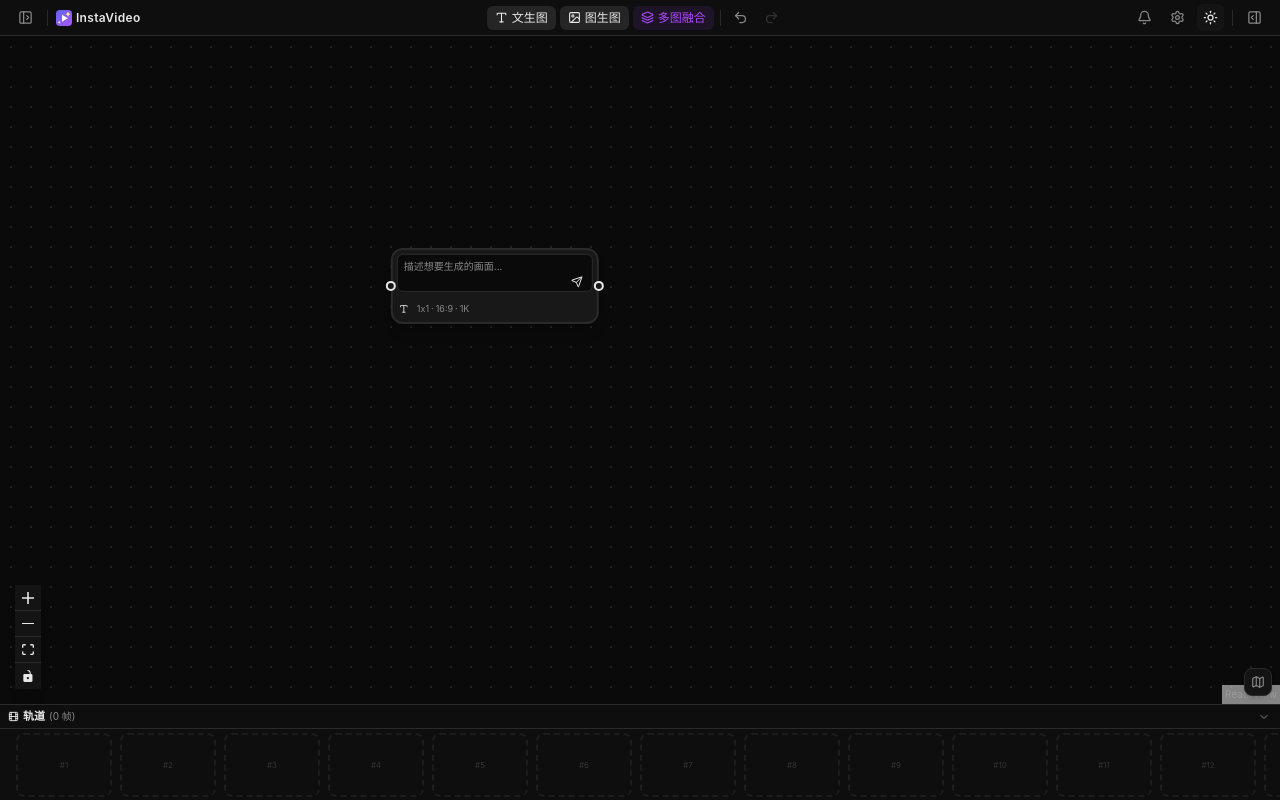
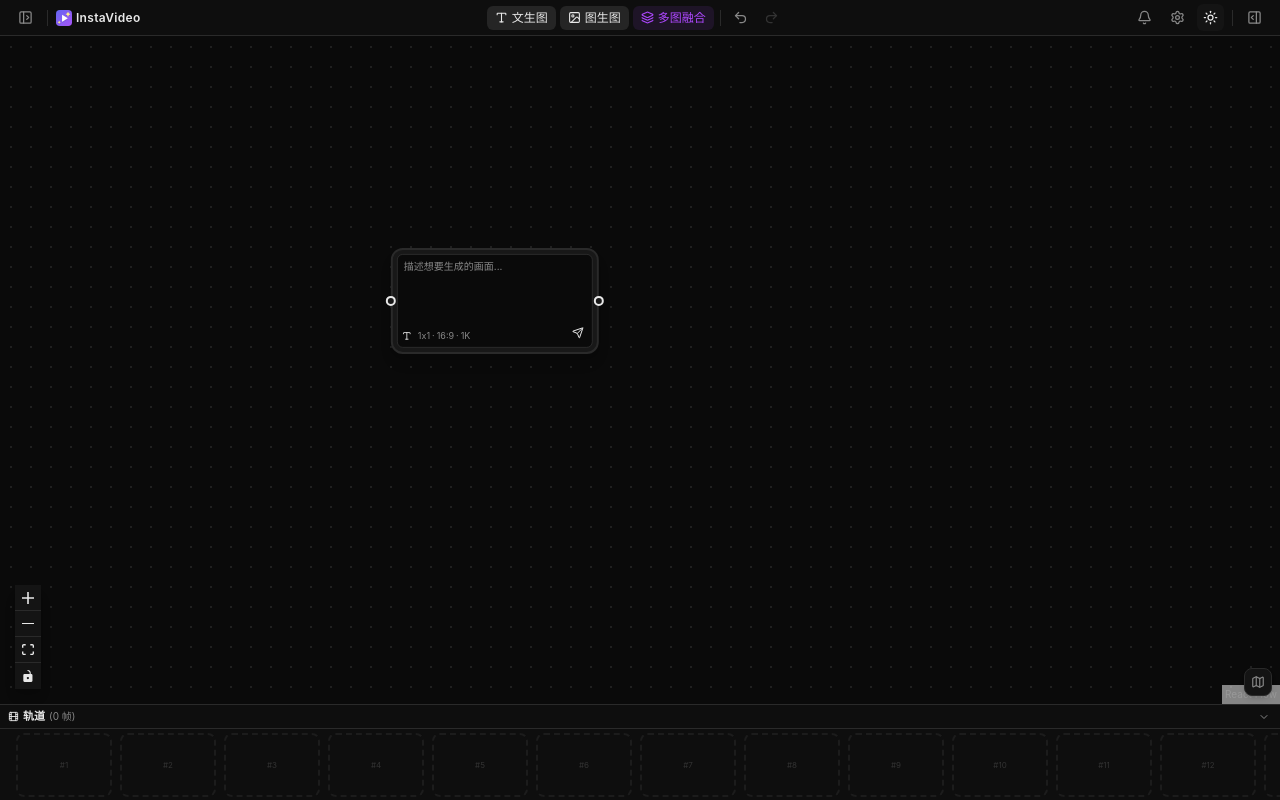
Before and after one commit to iwangbowen/vision-gen, a React (Vite) app: page / in a window 1280 px wide. Both pictures are taken after a click on the button "文生图". Built offline with nearby package versions, Linux system fonts and the light colour scheme.

Commit message:
feat(节点组件): 优化文本和图像节点的输入框样式 [实现: 更新输入框样式，增加背景和边框，调整按钮位置和功能，修改生成确认按钮的图标]

```diff
--- a/src/components/nodes/Image2ImageNode.tsx
+++ b/src/components/nodes/Image2ImageNode.tsx
@@ -190,14 +190,15 @@ function Image2ImageNode({ id, data, selected }: NodeProps) {
           onChange={handleImageUpload}
         />
 
-        <div className="relative p-1">
+        <div className="p-1">
+          <div className="relative rounded-md border border-border dark:border-border-dark bg-canvas-bg dark:bg-canvas-bg-dark focus-within:border-accent">
             <textarea
               ref={textareaRef}
               value={localPrompt}
               onChange={(e) => setLocalPrompt(e.target.value)}
               placeholder="输入提示词..."
               rows={2}
-            className="w-full pl-1.5 pr-7 py-1 rounded-md text-[10px] resize-none bg-canvas-bg dark:bg-canvas-bg-dark text-text-primary dark:text-text-primary-dark border border-border dark:border-border-dark focus:outline-none focus:border-accent placeholder:text-text-secondary dark:placeholder:text-text-secondary-dark min-h-6 max-h-40 overflow-y-auto custom-scrollbar"
+              className="w-full pl-1.5 pr-7 py-1 text-[10px] resize-none bg-transparent text-text-primary dark:text-text-primary-dark border-none focus:outline-none placeholder:text-text-secondary dark:placeholder:text-text-secondary-dark min-h-6 max-h-40 overflow-y-auto custom-scrollbar"
             />
             <button
               type="button"
@@ -205,7 +206,7 @@ function Image2ImageNode({ id, data, selected }: NodeProps) {
               disabled={nodeData.status === 'generating'}
               aria-label={nodeData.status === 'generating' ? '生成中' : '生成'}
               title={nodeData.status === 'generating' ? '生成中' : '生成'}
-            className="absolute right-2 bottom-2 p-0.5 flex items-center justify-center rounded transition-colors text-emerald-500 hover:bg-emerald-500/10 disabled:opacity-50 disabled:cursor-not-allowed"
+              className="absolute right-1.5 bottom-1.5 p-0.5 flex items-center justify-center rounded transition-colors text-emerald-500 hover:bg-emerald-500/10 disabled:opacity-50 disabled:cursor-not-allowed"
             >
               {nodeData.status === 'generating' ? (
                 <Loader2 size={12} className="animate-spin" />
@@ -213,16 +214,15 @@ function Image2ImageNode({ id, data, selected }: NodeProps) {
                 <Send size={12} />
               )}
             </button>
-        </div>
-        {/* Spec badge */}
-        <div className="flex items-center gap-1 px-1.5 pb-1">
+            {/* Spec badge inside input */}
+            <div className="flex items-center gap-1 px-1 pb-1">
               <ImageIcon size={10} className="text-emerald-500 shrink-0" />
               {nodeData.status === 'generating' && (
                 <Loader2 size={10} className="animate-spin text-emerald-500 shrink-0" />
               )}
               <button
                 type="button"
-            className="flex items-center gap-0.5 px-1 py-0.5 rounded hover:bg-surface-hover dark:hover:bg-surface-hover-dark text-[9px] text-text-secondary dark:text-text-secondary-dark transition-colors truncate"
+                className="flex items-center gap-0.5 px-0.5 rounded hover:bg-surface-hover dark:hover:bg-surface-hover-dark text-[9px] text-text-secondary dark:text-text-secondary-dark transition-colors truncate"
                 onClick={() => setShowSettingsDialog(true)}
                 title="修改生成配置"
               >
@@ -238,6 +238,8 @@ function Image2ImageNode({ id, data, selected }: NodeProps) {
                   </>
                 )}
               </button>
+            </div>
+          </div>
         </div>
           </>
         )}
--- a/src/components/nodes/MultiInputNode.tsx
+++ b/src/components/nodes/MultiInputNode.tsx
@@ -199,14 +199,15 @@ function MultiInputNode({ id, data, selected }: NodeProps) {
           </div>
         )}
 
-        <div className="relative p-1">
+        <div className="p-1">
+          <div className="relative rounded-md border border-border dark:border-border-dark bg-canvas-bg dark:bg-canvas-bg-dark focus-within:border-accent">
             <textarea
               ref={textareaRef}
               value={localPrompt}
               onChange={(e) => setLocalPrompt(e.target.value)}
               placeholder="输入提示词..."
               rows={2}
-            className="w-full pl-1.5 pr-7 py-1 rounded-md text-[10px] resize-none bg-canvas-bg dark:bg-canvas-bg-dark text-text-primary dark:text-text-primary-dark border border-border dark:border-border-dark focus:outline-none focus:border-accent placeholder:text-text-secondary dark:placeholder:text-text-secondary-dark min-h-6 max-h-40 overflow-y-auto custom-scrollbar"
+              className="w-full pl-1.5 pr-7 py-1 text-[10px] resize-none bg-transparent text-text-primary dark:text-text-primary-dark border-none focus:outline-none placeholder:text-text-secondary dark:placeholder:text-text-secondary-dark min-h-6 max-h-40 overflow-y-auto custom-scrollbar"
             />
             <button
               type="button"
@@ -214,7 +215,7 @@ function MultiInputNode({ id, data, selected }: NodeProps) {
               disabled={nodeData.status === 'generating'}
               aria-label={nodeData.status === 'generating' ? '生成中' : '生成'}
               title={nodeData.status === 'generating' ? '生成中' : '生成'}
-            className="absolute right-2 bottom-2 p-0.5 flex items-center justify-center rounded transition-colors text-emerald-500 hover:bg-emerald-500/10 disabled:opacity-50 disabled:cursor-not-allowed"
+              className="absolute right-1.5 bottom-1.5 p-0.5 flex items-center justify-center rounded transition-colors text-purple-500 hover:bg-purple-500/10 disabled:opacity-50 disabled:cursor-not-allowed"
             >
               {nodeData.status === 'generating' ? (
                 <Loader2 size={12} className="animate-spin" />
@@ -222,16 +223,15 @@ function MultiInputNode({ id, data, selected }: NodeProps) {
                 <Send size={12} />
               )}
             </button>
-        </div>
-        {/* Spec badge */}
-        <div className="flex items-center gap-1 px-1.5 pb-1">
+            {/* Spec badge inside input */}
+            <div className="flex items-center gap-1 px-1 pb-1">
               <Layers size={10} className="text-purple-500 shrink-0" />
               {nodeData.status === 'generating' && (
                 <Loader2 size={10} className="animate-spin text-purple-500 shrink-0" />
               )}
               <button
                 type="button"
-            className="flex items-center gap-0.5 px-1 py-0.5 rounded hover:bg-surface-hover dark:hover:bg-surface-hover-dark text-[9px] text-text-secondary dark:text-text-secondary-dark transition-colors truncate"
+                className="flex items-center gap-0.5 px-0.5 rounded hover:bg-surface-hover dark:hover:bg-surface-hover-dark text-[9px] text-text-secondary dark:text-text-secondary-dark transition-colors truncate"
                 onClick={() => setShowSettingsDialog(true)}
                 title="修改生成配置"
               >
@@ -247,6 +247,8 @@ function MultiInputNode({ id, data, selected }: NodeProps) {
                   </>
                 )}
               </button>
+            </div>
+          </div>
         </div>
           </>
         )}
--- a/src/components/nodes/Text2ImageNode.tsx
+++ b/src/components/nodes/Text2ImageNode.tsx
@@ -33,20 +33,20 @@ function Text2ImageNode({ id, data, selected }: NodeProps) {
     <div className={`node-card w-52 rounded-xl border-2 overflow-hidden bg-node-bg dark:bg-node-bg-dark shadow-lg transition-[border-color] duration-150 ${selected ? 'border-accent dark:border-accent' : 'border-node-border dark:border-node-border-dark'}`}>
       {/* Body */}
       <div className="p-1">
-        <div className="relative">
+        <div className="relative rounded-md border border-border dark:border-border-dark bg-canvas-bg dark:bg-canvas-bg-dark focus-within:border-accent">
           <textarea
             ref={textareaRef}
             value={localPrompt}
             onChange={(e) => setLocalPrompt(e.target.value)}
             placeholder="描述想要生成的画面..."
-            rows={2}
-            className="w-full pl-1.5 pr-7 py-1 rounded-md text-[10px] resize-none
-              bg-canvas-bg dark:bg-canvas-bg-dark
+            rows={4}
+            className="w-full pl-1.5 pr-7 py-1 text-[10px] resize-none
+              bg-transparent
               text-text-primary dark:text-text-primary-dark
-              border border-border dark:border-border-dark
-              focus:outline-none focus:border-accent
+              border-none
+              focus:outline-none
               placeholder:text-text-secondary dark:placeholder:text-text-secondary-dark
-              min-h-8 max-h-40 overflow-y-auto custom-scrollbar"
+              min-h-16 max-h-40 overflow-y-auto custom-scrollbar"
           />
           <button
             type="button"
@@ -54,7 +54,7 @@ function Text2ImageNode({ id, data, selected }: NodeProps) {
             disabled={nodeData.status === 'generating'}
             aria-label={nodeData.status === 'generating' ? '生成中' : '生成'}
             title={nodeData.status === 'generating' ? '生成中' : '生成'}
-            className="absolute right-2 bottom-2 p-0.5 flex items-center justify-center rounded
+            className="absolute right-1.5 bottom-1.5 p-0.5 flex items-center justify-center rounded
               transition-colors
               text-accent hover:bg-accent/10
               disabled:opacity-50 disabled:cursor-not-allowed"
@@ -65,16 +65,15 @@ function Text2ImageNode({ id, data, selected }: NodeProps) {
               <Send size={12} />
             )}
           </button>
-        </div>
-        {/* Spec badge */}
-        <div className="flex items-center gap-1 px-0.5 pt-0.5">
+          {/* Spec badge inside input */}
+          <div className="flex items-center gap-1 px-1 pb-1">
             <Type size={10} className="text-accent shrink-0" />
             {nodeData.status === 'generating' && (
               <Loader2 size={10} className="animate-spin text-accent shrink-0" />
             )}
             <button
               type="button"
-            className="flex items-center gap-0.5 px-1 py-0.5 rounded hover:bg-surface-hover dark:hover:bg-surface-hover-dark text-[9px] text-text-secondary dark:text-text-secondary-dark transition-colors truncate"
+              className="flex items-center gap-0.5 px-0.5 rounded hover:bg-surface-hover dark:hover:bg-surface-hover-dark text-[9px] text-text-secondary dark:text-text-secondary-dark transition-colors truncate"
               onClick={() => setShowSettingsDialog(true)}
               title="修改生成配置"
             >
@@ -90,6 +89,7 @@ function Text2ImageNode({ id, data, selected }: NodeProps) {
                 </>
               )}
             </button>
+          </div>
         </div>
       </div>
 
--- a/src/components/ui/GenerativeSettingsDialog.tsx
+++ b/src/components/ui/GenerativeSettingsDialog.tsx
@@ -1,6 +1,6 @@
 import { useState } from 'react';
 import { createPortal } from 'react-dom';
-import { X, Sparkles } from 'lucide-react';
+import { X, Check } from 'lucide-react';
 import GenerativeSettings from './GenerativeSettings';
 
 interface GenerativeSettingsDialogProps {
@@ -63,8 +63,8 @@ export default function GenerativeSettingsDialog({ isOpen, onClose, onConfirm, t
             }}
             className="px-3 py-1 rounded-md text-[11px] font-medium bg-accent text-white dark:text-black hover:bg-accent-hover transition-colors flex items-center gap-1"
           >
-            <Sparkles size={11} />
-            生成
+            <Check size={11} />
+            确认
           </button>
         </div>
       </div>
```
Lines whose indentation alone changed are shown as unchanged.
